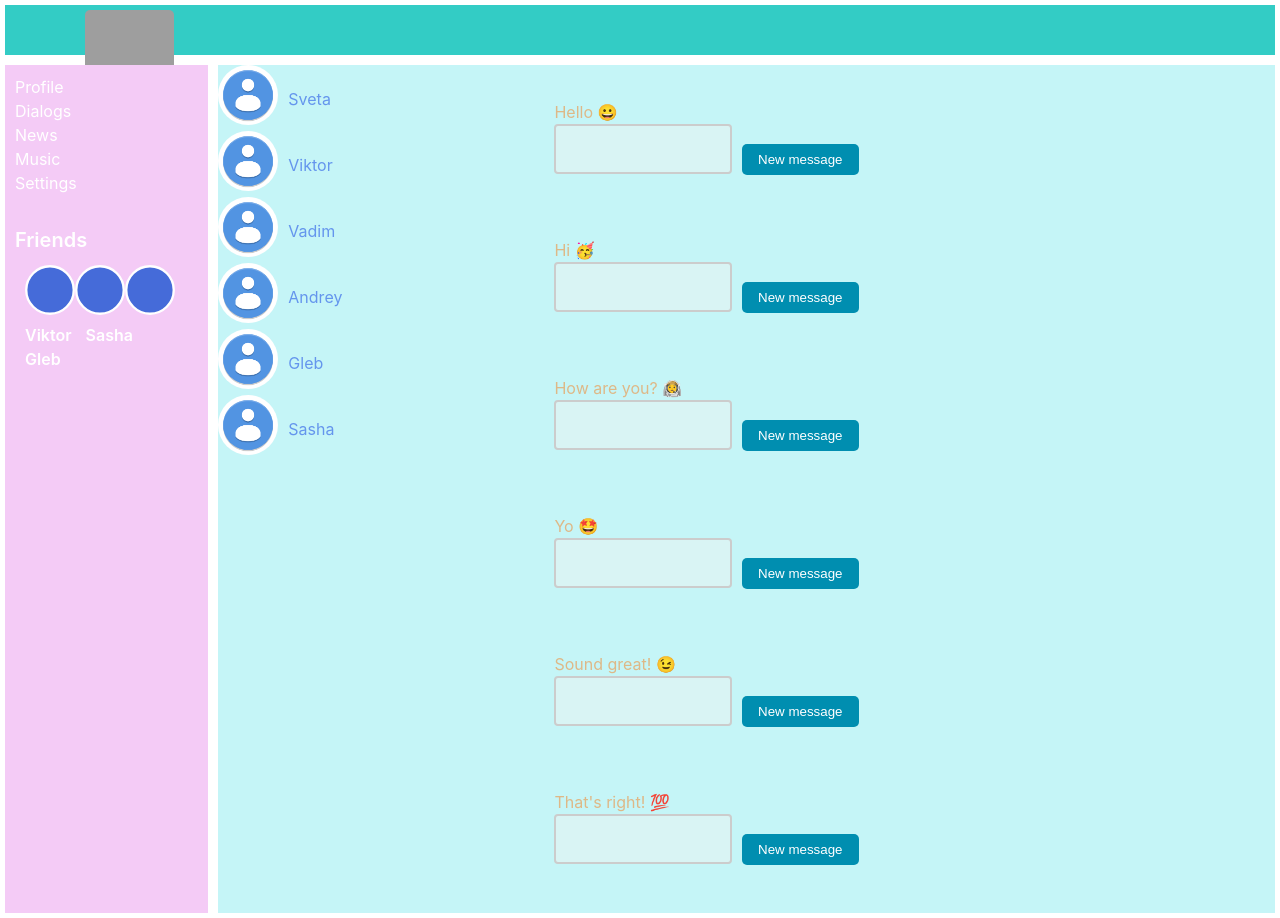
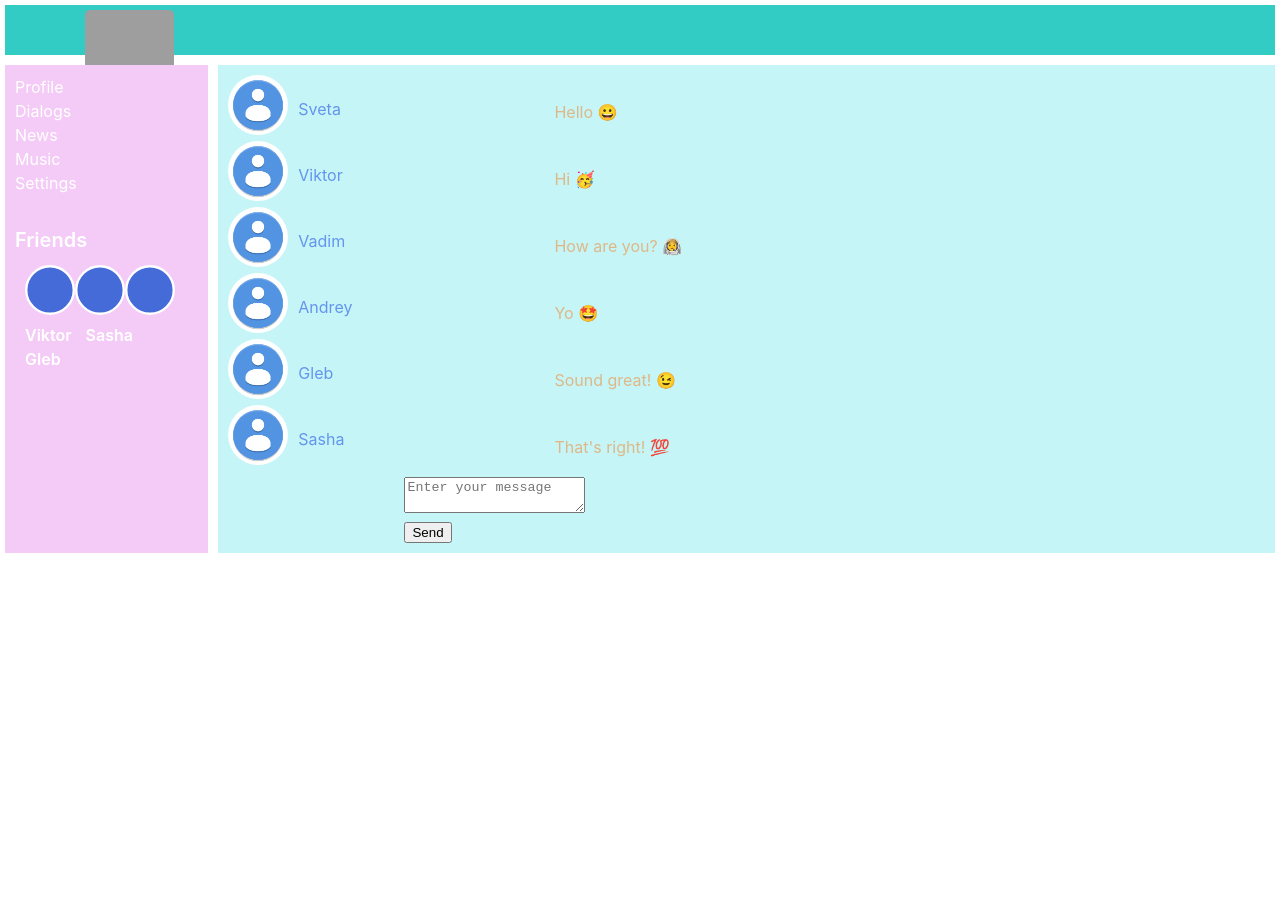
Before and after one commit to SvetlanaLevkovskaya/react-app, a React (Create React App) app: page /dialogs in a window 1280 px wide. After the commit the page ends 800 px from the top, so only its background shows below. Built offline with nearby package versions, Linux system fonts and the light colour scheme; grey boxes are pictures that could not be loaded.

Commit message:
add message

```diff
--- a/src/App.js
+++ b/src/App.js
@@ -27,9 +27,10 @@ const App = (props) => {
               />
             }
           />
+
           <Route
             path="/dialogs/*"
-            element={<Dialogs state={props.state.dialogsPage} />}
+            element={<Dialogs store={props.store}  />}
           />
           <Route path="/news" element={<News />} />
           <Route path="/music" element={<Music />} />
--- a/src/components/Dialogs/Dialogs.jsx
+++ b/src/components/Dialogs/Dialogs.jsx
@@ -2,24 +2,49 @@ import React from "react";
 import styles from "./Dialogs.module.css";
 import DialogItem from "./DialogItem/DialogItem";
 import Message from "./Message/Message";
+import {
+  updataNewMessageTextActionCreator,
+  addMessageActionCreator,
+} from "../../redux/state";
 
 const Dialogs = (props) => {
+  let state = props.store.getState().dialogsPage;
 
+  let dialogsElements = state.dialogs.map((d) => (
+    <DialogItem name={d.name} id={d.id} />
+  ));
+  let messagesElements = state.messages.map((m) => (
+    <Message message={m.message} />
+  ));
+  let newMessageBody = state.newMessageBody;
 
-  let dialogElements = props.state.dialogs.map((dialog) => (
-    <DialogItem name={dialog.name} id={dialog.id} />
-  ));
+  let onSendMessageClick = () => {
+    props.store.dispatch(addMessageActionCreator());
+  };
 
-
-
-  let messageElements = props.state.messages.map((m) => (
-    <Message message={m.message}></Message>
-  ));
+  let onNewMessageChange = (e) => {
+    let body = e.target.value;
+    props.store.dispatch(updataNewMessageTextActionCreator(body));
+  };
 
   return (
     <div className={styles.dialogs}>
-      <div className={styles.dialogItems}> { dialogElements }</div>
-      <div className={styles.messages}> { messageElements }</div>
+      <div className={styles.dialogsItems}>{dialogsElements}</div>
+      <div className={styles.messages}>
+        <div>{messagesElements}</div>
+        <div>
+          <div>
+            <textarea
+              value={newMessageBody}
+              onChange={onNewMessageChange}
+              placeholder="Enter your message"
+            ></textarea>
+          </div>
+          <div>
+            <button onClick={onSendMessageClick}>Send</button>
+          </div>
+        </div>
+      </div>
     </div>
   );
 };
--- a/src/components/Dialogs/Message/Message.jsx
+++ b/src/components/Dialogs/Message/Message.jsx
@@ -2,20 +2,20 @@ import React from "react";
 import styles from "./Message.module.css";
 
 const Message = (props) => {
-  let newMessageElement = React.createRef();
+  //let newMessageElement = React.createRef();
 
-  let addMessage = () => {
+ /*  let addMessage = () => {
     let text = newMessageElement.current.value;
     alert(text);
-  };
+  }; */
 
   return (
     <div>
       <div className={styles.messages}>
         {props.message}
         <div>
-          <textarea className={styles.textarea} ref={newMessageElement}></textarea>
-          <button className={styles.btn} onClick={addMessage}> New message</button>
+          {/*  <textarea className={styles.textarea} ref={newMessageElement}></textarea>
+          <button className={styles.btn} onClick={addMessage}> New message</button> */}
         </div>
       </div>
     </div>
--- a/src/index.js
+++ b/src/index.js
@@ -11,7 +11,7 @@ let rerenderEntireTree = (state) => {
   root.render(
     <BrowserRouter>
       <React.StrictMode>
-        <App state={state} dispatch={store.dispatch.bind(store)} />
+        <App state={state} dispatch={store.dispatch.bind(store)} store={store} />
       </React.StrictMode>
     </BrowserRouter>
   );
--- a/src/redux/state.js
+++ b/src/redux/state.js
@@ -1,5 +1,8 @@
 const ADD_POST = "ADD-POST";
 const UPDATE_NEW_POST_TEXT = "UPDATE-NEW-POST-TEXT";
+
+const ADD_MESSAGE = "SEND_MESSAGE";
+const UPDATE_NEW_MESSAGE_BODY = "UPDATE_NEW_MESSAGE_BODY";
 
 let store = {
   _state: {
@@ -8,10 +11,18 @@ let store = {
         { id: 1, message: "Hi, how are you?", likeCount: "15" },
         { id: 2, message: "Hi, it's so awesome!", likeCount: "8" },
       ],
-      newPostText: "it-kamasutra.com",
+      newPostText: "",
     },
 
     dialogsPage: {
+      dialogs: [
+        { id: "1", name: "Sveta" },
+        { id: "2", name: "Viktor" },
+        { id: "3", name: "Vadim" },
+        { id: "4", name: "Andrey" },
+        { id: "5", name: "Gleb" },
+        { id: "6", name: "Sasha" },
+      ],
       messages: [
         { id: "1", message: "Hello  😀" },
         { id: "2", message: "Hi 🥳" },
@@ -20,14 +31,7 @@ let store = {
         { id: "5", message: "Sound great! 😉" },
         { id: "6", message: "That's right! 💯" },
       ],
-      dialogs: [
-        { id: "1", name: "Sveta" },
-        { id: "2", name: "Viktor" },
-        { id: "3", name: "Vadim" },
-        { id: "4", name: "Andrey" },
-        { id: "5", name: "Gleb" },
-        { id: "6", name: "Sasha" },
-      ],
+      newMessageBody: "",
     },
 
     navBar: {
@@ -63,14 +67,27 @@ let store = {
     } else if (action.type === UPDATE_NEW_POST_TEXT) {
       this._state.profilePage.newPostText = action.newText;
       this._callSubscriber(this._state);
+    } else if (action.type === UPDATE_NEW_MESSAGE_BODY) {
+      this._state.dialogsPage.newMessageBody = action.body;
+      this._callSubscriber(this._state);
+    } else if (action.type === ADD_MESSAGE) {
+      let body = this._state.dialogsPage.newMessageBody;
+      this._state.dialogsPage.newMessageBody = "";
+      this._state.dialogsPage.messages.push({ id: 6, message: body });
+      this._callSubscriber(this._state);
     }
   },
 };
-
 export const addPostActionCreator = () => ({ type: ADD_POST });
 export const updataNewPostTextActionCreator = (text) => ({
   type: UPDATE_NEW_POST_TEXT,
   newText: text,
 });
 
+export const addMessageActionCreator = () => ({ type: ADD_MESSAGE });
+export const updataNewMessageTextActionCreator = (body) => ({
+  type: UPDATE_NEW_MESSAGE_BODY,
+  body: body,
+});
+
 export default store;
```
